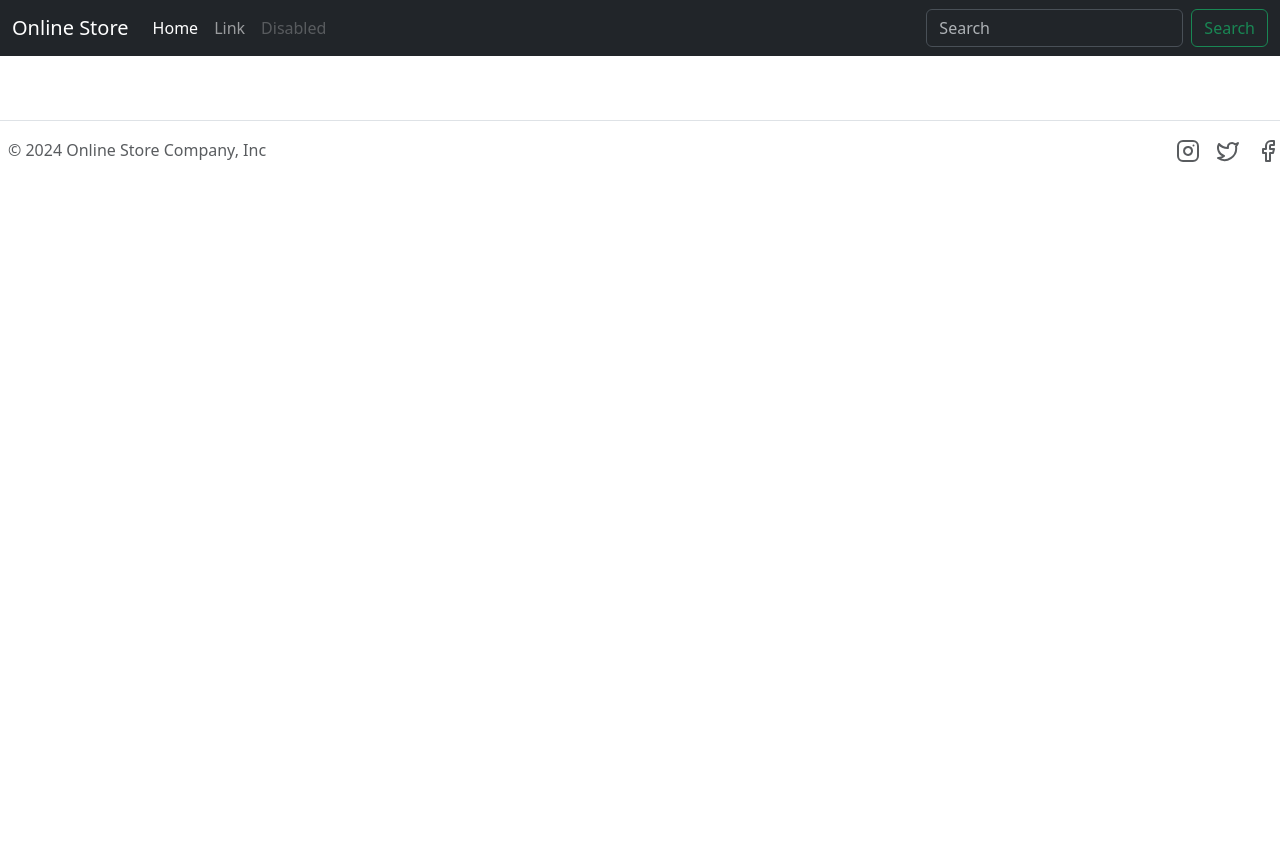
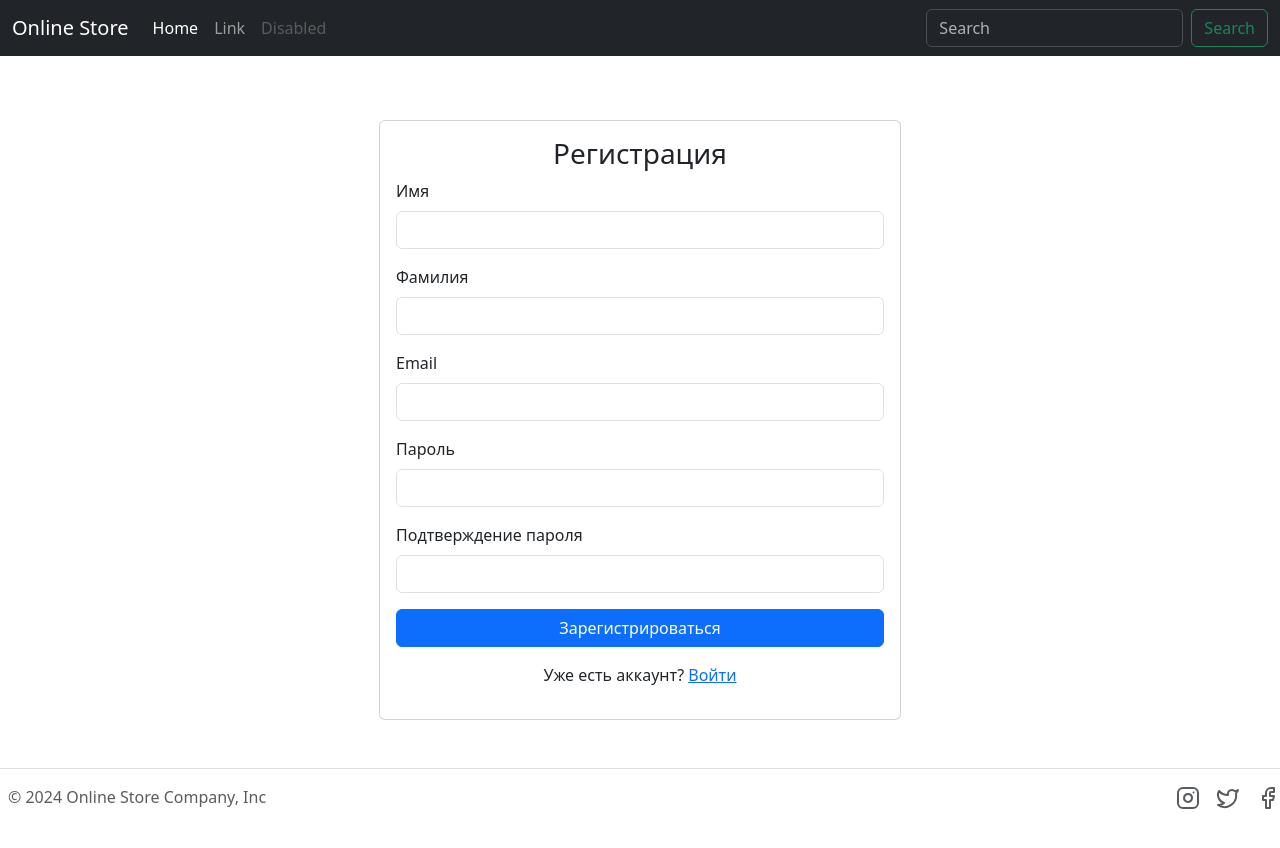
Before and after one commit to pome1lo/Modsen-pre-graduate-practice, a React (Vite) app in the folder OnlineStore/clientui/: page /register in a window 1280 px wide. Before the commit the page ends 800 px from the top, so only its background shows below. Built offline with nearby package versions, Linux system fonts and the light colour scheme.

Commit message:
Create RegisterPage

```diff
--- a/OnlineStore/clientui/src/App.jsx
+++ b/OnlineStore/clientui/src/App.jsx
@@ -3,6 +3,7 @@ import BasicLayout from "./layout/BasicLayout.jsx";
 import { BrowserRouter as Router, Routes, Route } from "react-router-dom";
 import HomePage from './components/HomePage'
 import LoginPage from "./pages/LoginPage.jsx";
+import RegisterPage from "./pages/RegisterPage.jsx";
 
 function App() {
     return (
@@ -12,6 +13,7 @@ function App() {
                     <Route path="/" element={<HomePage/>} />
                     <Route path="/about" element={<h1>About Page</h1>} />
                     <Route path="/login" element={<LoginPage/>} />
+                    <Route path="/register" element={<RegisterPage/>} />
                     <Route path="/catalog" element={<h1>Catalog Page</h1>} />
                     <Route path="/profile" element={<h1>Profile Page</h1>} />
                 </Routes>
--- a/OnlineStore/clientui/src/pages/LoginPage.jsx
+++ b/OnlineStore/clientui/src/pages/LoginPage.jsx
@@ -52,7 +52,7 @@ function LoginPage() {
                                 </button>
                             </form>
                             <div className="mt-3 text-center">
-                                <a href="/forgot-password">Забыли пароль?</a>
+                                <a href="/register">Регистрация</a>
                             </div>
                         </div>
                     </div>
--- /dev/null
+++ b/OnlineStore/clientui/src/pages/RegisterPage.jsx
@@ -0,0 +1,105 @@
+import React, { useState } from 'react';
+
+function RegisterPage() {
+    const [email, setEmail] = useState('');
+    const [password, setPassword] = useState('');
+    const [confirmPassword, setConfirmPassword] = useState('');
+    const [firstName, setFirstName] = useState('');
+    const [lastName, setLastName] = useState('');
+    const [error, setError] = useState('');
+
+    const handleRegister = (e) => {
+        e.preventDefault();
+
+        if (!email || !password || !confirmPassword || !firstName || !lastName) {
+            setError('Пожалуйста, заполните все поля.');
+        } else if (password !== confirmPassword) {
+            setError('Пароли не совпадают.');
+        } else {
+            // Пример запроса для регистрации (замените на свою логику)
+            console.log('Регистрация:', { email, password, firstName, lastName });
+            setError('');
+            // Здесь может быть логика отправки данных на сервер
+        }
+    };
+
+    return (
+        <div className="container">
+            <div className="row justify-content-center">
+                <div className="col-md-6">
+                    <div className="card mt-5">
+                        <div className="card-body">
+                            <h3 className="card-title text-center">Регистрация</h3>
+                            {error && <div className="alert alert-danger">{error}</div>}
+                            <form onSubmit={handleRegister}>
+                                <div className="mb-3">
+                                    <label htmlFor="firstName" className="form-label">Имя</label>
+                                    <input
+                                        type="text"
+                                        className="form-control"
+                                        id="firstName"
+                                        value={firstName}
+                                        onChange={(e) => setFirstName(e.target.value)}
+                                        required
+                                    />
+                                </div>
+                                <div className="mb-3">
+                                    <label htmlFor="lastName" className="form-label">Фамилия</label>
+                                    <input
+                                        type="text"
+                                        className="form-control"
+                                        id="lastName"
+                                        value={lastName}
+                                        onChange={(e) => setLastName(e.target.value)}
+                                        required
+                                    />
+                                </div>
+                                <div className="mb-3">
+                                    <label htmlFor="email" className="form-label">Email</label>
+                                    <input
+                                        type="email"
+                                        className="form-control"
+                                        id="email"
+                                        value={email}
+                                        onChange={(e) => setEmail(e.target.value)}
+                                        required
+                                    />
+                                </div>
+                                <div className="mb-3">
+                                    <label htmlFor="password" className="form-label">Пароль</label>
+                                    <input
+                                        type="password"
+                                        className="form-control"
+                                        id="password"
+                                        value={password}
+                                        onChange={(e) => setPassword(e.target.value)}
+                                        required
+                                    />
+                                </div>
+                                <div className="mb-3">
+                                    <label htmlFor="confirmPassword" className="form-label">Подтверждение пароля</label>
+                                    <input
+                                        type="password"
+                                        className="form-control"
+                                        id="confirmPassword"
+                                        value={confirmPassword}
+                                        onChange={(e) => setConfirmPassword(e.target.value)}
+                                        required
+                                    />
+                                </div>
+                                <button type="submit" className="btn btn-primary w-100">
+                                    Зарегистрироваться
+                                </button>
+                            </form>
+                            <div className="mt-3 text-center">
+                                <p>Уже есть аккаунт? <a href="/login">Войти</a></p>
+                            </div>
+                        </div>
+                    </div>
+                </div>
+            </div>
+        </div>
+    );
+}
+
+export default RegisterPage;
```
